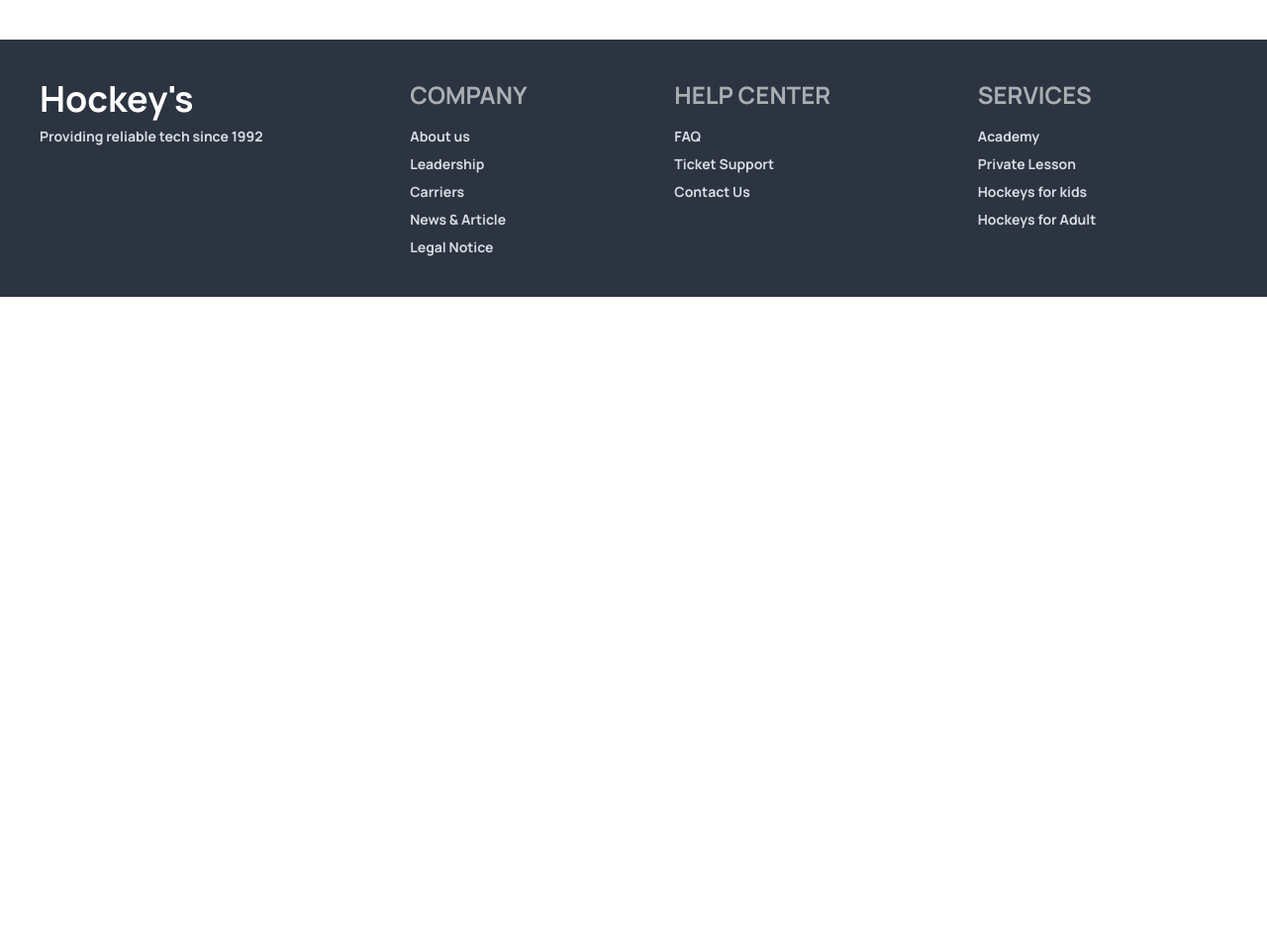
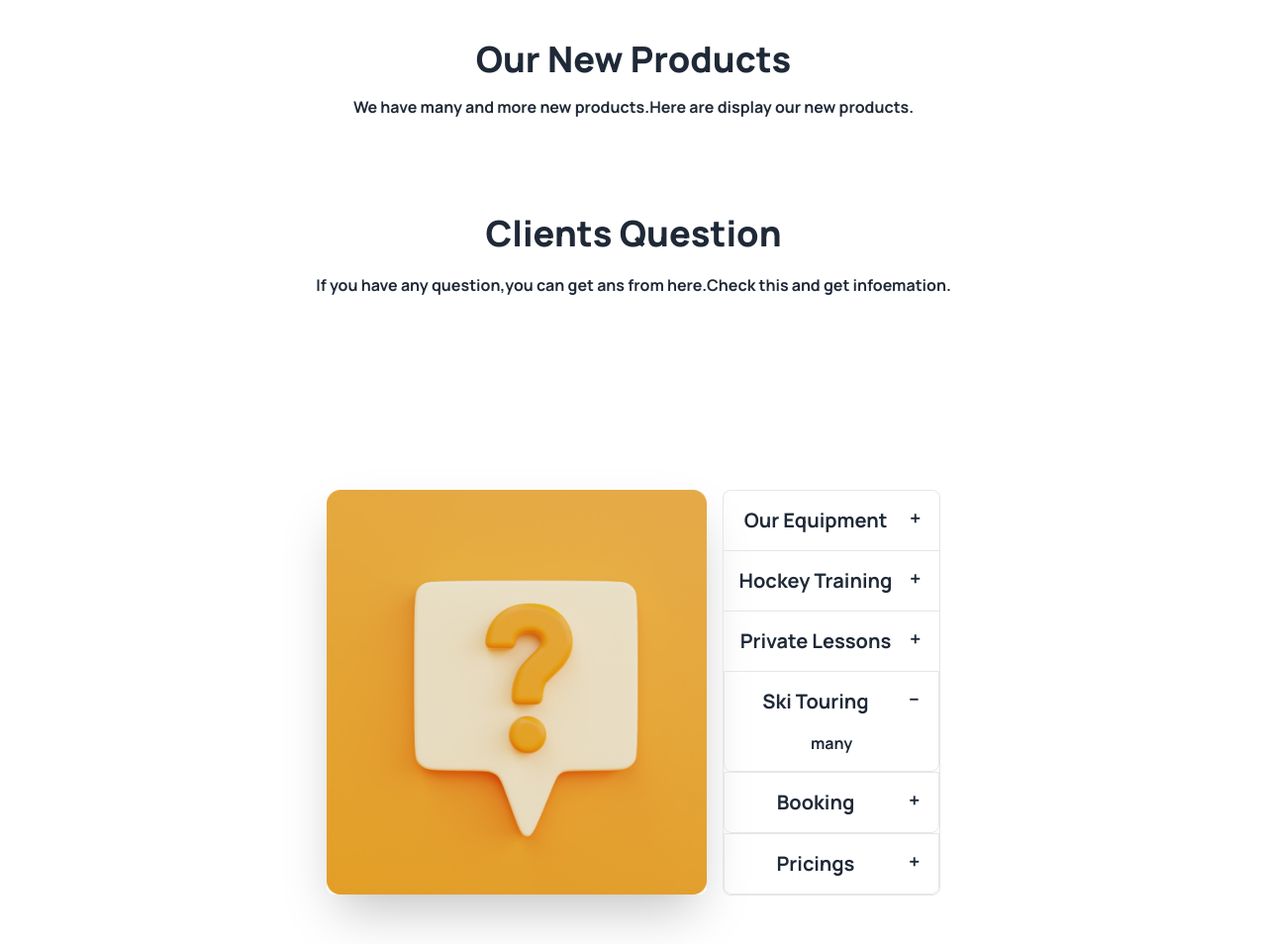
Before and after one commit to Afia245/assignment3-repo, a plain HTML site: page index.html in a window 1280 px wide. Shown: the part 2386-3340 px from the top of the page at 99% size. Before the commit the page ends 2686 px from the top, so only its background shows below. Drawn offline with nearby package versions, Linux system fonts and the light colour scheme.

```diff
--- a/index.html
+++ b/index.html
@@ -195,11 +195,77 @@
         </div>
       </div>
     </section>
-    <section>
+    <section class="my-24 text-center">
+      <h3 class="text-4xl mb-4 font-extrabold">Our New Products</h3>
+      <p>We have many and more new products.Here are display our new products.</p>
+
 
     </section>
-    <section>
-
+    <section class="text-center my-24">
+      <h2 class="text-4xl font-extrabold mb-5">Clients Question</h2>
+      <p>If you have any question,you can get ans from here.Check this and get infoemation.</p>
+      <div class="hero min-h-screen">
+        <div class="hero-content flex-col lg:flex-row">
+          <img src="Images/11.png" class="max-w-sm rounded-lg shadow-2xl" />
+          <div>
+            <div class="join join-vertical w-full">
+              <div class="collapse collapse-plus join-item border border-base-300 ">
+                <input type="radio" name="my-accordion-4" checked="checked" />
+                <div class="collapse-title text-xl font-medium">
+                  Our Equipment
+                </div>
+                <div class="collapse-content">
+                  <p>stick,stck,bag etc</p>
+                </div>
+              </div>
+              <div class="collapse collapse-plus join-item border border-base-300 ">
+                <input type="radio" name="my-accordion-4" />
+                <div class="collapse-title text-xl font-medium">
+                  Hockey Training
+                </div>
+                <div class="collapse-content">
+                  <p>Training1,Training2</p>
+                </div>
+              </div>
+              <div class="collapse collapse-plus join-item border border-base-300">
+                <input type="radio" name="my-accordion-4" />
+                <div class="collapse-title text-xl font-medium">
+                  Private Lessons
+                </div>
+                <div class="collapse-content">
+                  <p>Private</p>
+                </div>
+              <div class="collapse collapse-plus join-item border border-base-300">
+                <input type="radio" name="my-accordion-4" checked="checked" />
+                <div class="collapse-title text-xl font-medium">
+                  Ski Touring
+                </div>
+                <div class="collapse-content">
+                  <p>many</p>
+                </div>
+              </div>
+              <div class="collapse collapse-plus join-item border border-base-300">
+                <input type="radio" name="my-accordion-4" />
+                <div class="collapse-title text-xl font-medium">
+                  Booking
+                </div>
+                <div class="collapse-content">
+                  <p>Book now</p>
+                </div>
+              </div>
+              <div class="collapse collapse-plus join-item border border-base-300">
+                <input type="radio" name="my-accordion-4" />
+                <div class="collapse-title text-xl font-medium">
+                  Pricings
+                </div>
+                <div class="collapse-content">
+                  <p>hello</p>
+                </div>
+              </div>
+            </div>
+          </div>
+        </div>
+      </div>
     </section>
     <section>
 
```
